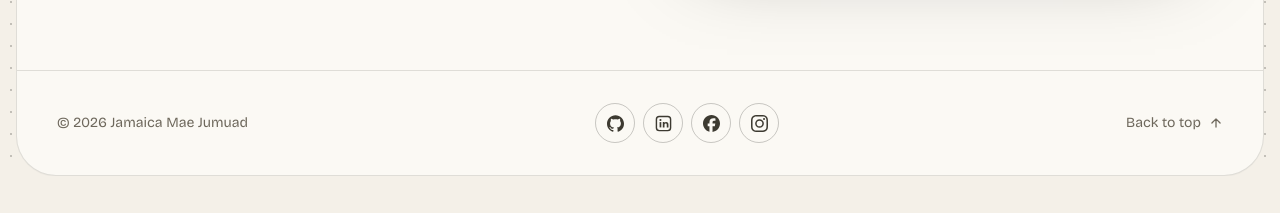
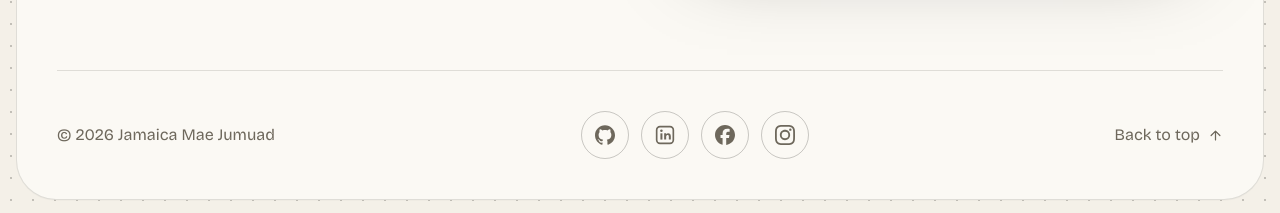
Before and after one commit to katzennjammer/Portfolio, a Next.js app: page / in a window 1280 px wide. Shown: the part 7841-8054 px from the top of the page. Before the commit the page ends 8017 px from the top, so only its background shows below. Built offline with nearby package versions, Linux system fonts and the light colour scheme; no server answers.

Commit message:
Inset the footer divider and show background below the page card
Claude-Session: https://claude.ai/code/session_01CiBwsMRk54SYweNmt78Xcc

```diff
--- a/src/app/page.tsx
+++ b/src/app/page.tsx
@@ -87,7 +87,7 @@ export default function Home() {
   return (
     <>
       <Loader />
-      <div className="mx-auto max-w-[1480px] px-2 pt-2 sm:px-4 sm:pt-4">
+      <div className="mx-auto max-w-[1480px] px-2 py-2 sm:px-4 sm:py-4">
         <div id="top" className="overflow-clip rounded-[1.75rem] border border-line bg-surface shadow-[0_1px_0_rgb(0_0_0/0.02)] sm:rounded-[2.5rem]">
           <Header />
           <main>
@@ -416,12 +416,12 @@ export default function Home() {
               </div>
             </section>
 
-            <footer className="border-t border-line">
-              <div className="mx-auto flex max-w-7xl flex-wrap items-center justify-between gap-5 px-5 py-8 text-sm text-muted sm:px-10">
+            <footer className="mx-auto max-w-7xl px-5 sm:px-10">
+              <div className="flex flex-wrap items-center justify-between gap-5 border-t border-line py-8 text-muted sm:py-10">
                 <span>
                   © {new Date().getFullYear()} {profile.name}
                 </span>
-                <ul className="flex gap-2">
+                <ul className="flex gap-3">
                   {socials.map((s) => (
                     <li key={s.kind}>
                       <a
@@ -430,16 +430,16 @@ export default function Home() {
                         rel="noreferrer"
                         aria-label={s.label}
                         title={s.label}
-                        className="grid size-10 place-items-center rounded-full border border-line-strong text-fg-2 transition-colors hover:bg-fg hover:text-bg"
+                        className="grid size-12 place-items-center rounded-full border border-line-strong text-muted transition-colors hover:bg-fg hover:text-bg"
                       >
-                        <SocialIcon kind={s.kind} size={17} />
+                        <SocialIcon kind={s.kind} size={20} />
                       </a>
                     </li>
                   ))}
                 </ul>
-                <a href="#top" className="inline-flex items-center gap-2 hover:text-fg">
+                <a href="#top" className="inline-flex items-center gap-2 transition-colors hover:text-fg">
                   Back to top
-                  <svg width="14" height="14" viewBox="0 0 24 24" fill="none" stroke="currentColor" strokeWidth="2.2" strokeLinecap="round" strokeLinejoin="round" aria-hidden="true">
+                  <svg width="15" height="15" viewBox="0 0 24 24" fill="none" stroke="currentColor" strokeWidth="2" strokeLinecap="round" strokeLinejoin="round" aria-hidden="true">
                     <path d="M12 19V5M5 12l7-7 7 7" />
                   </svg>
                 </a>
```
